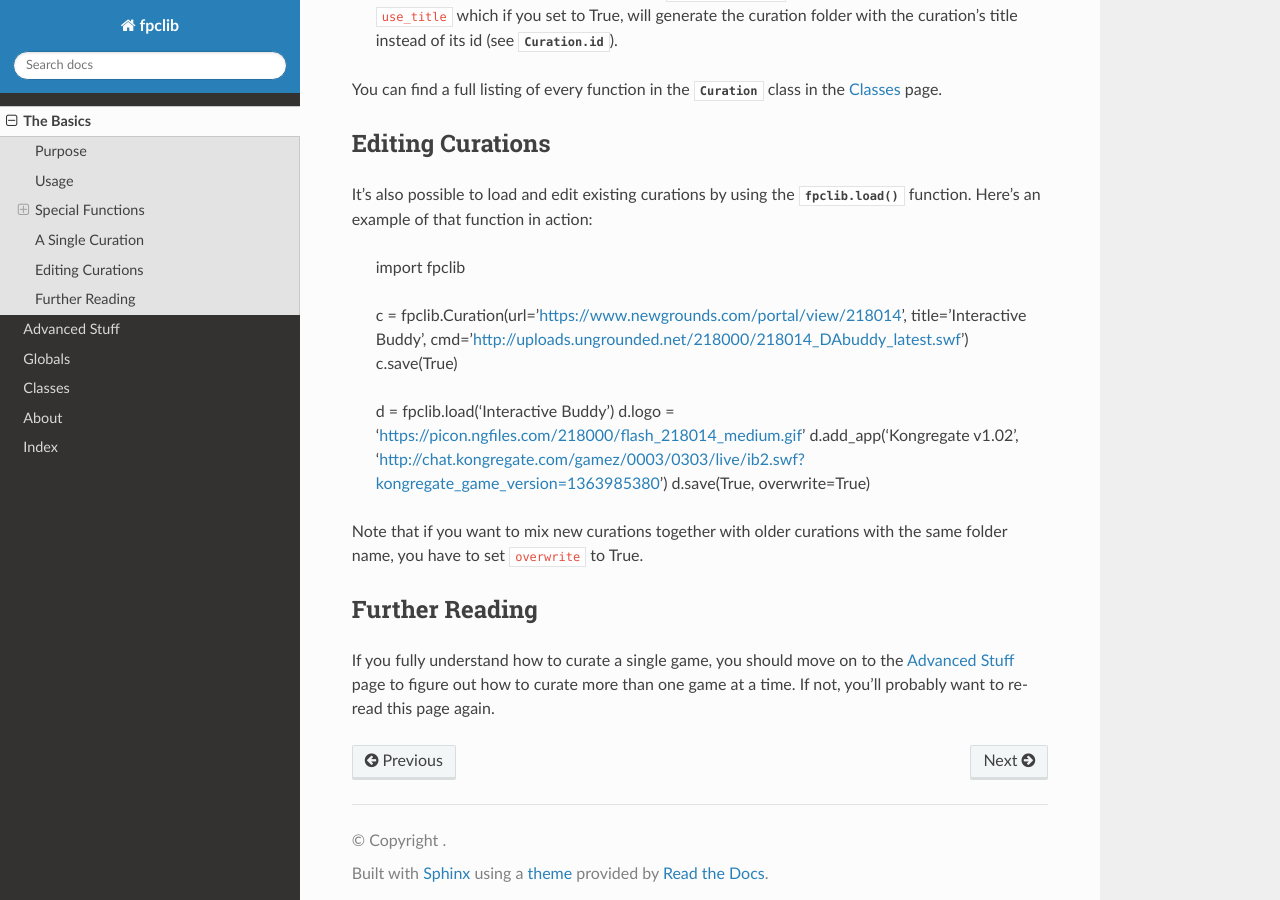
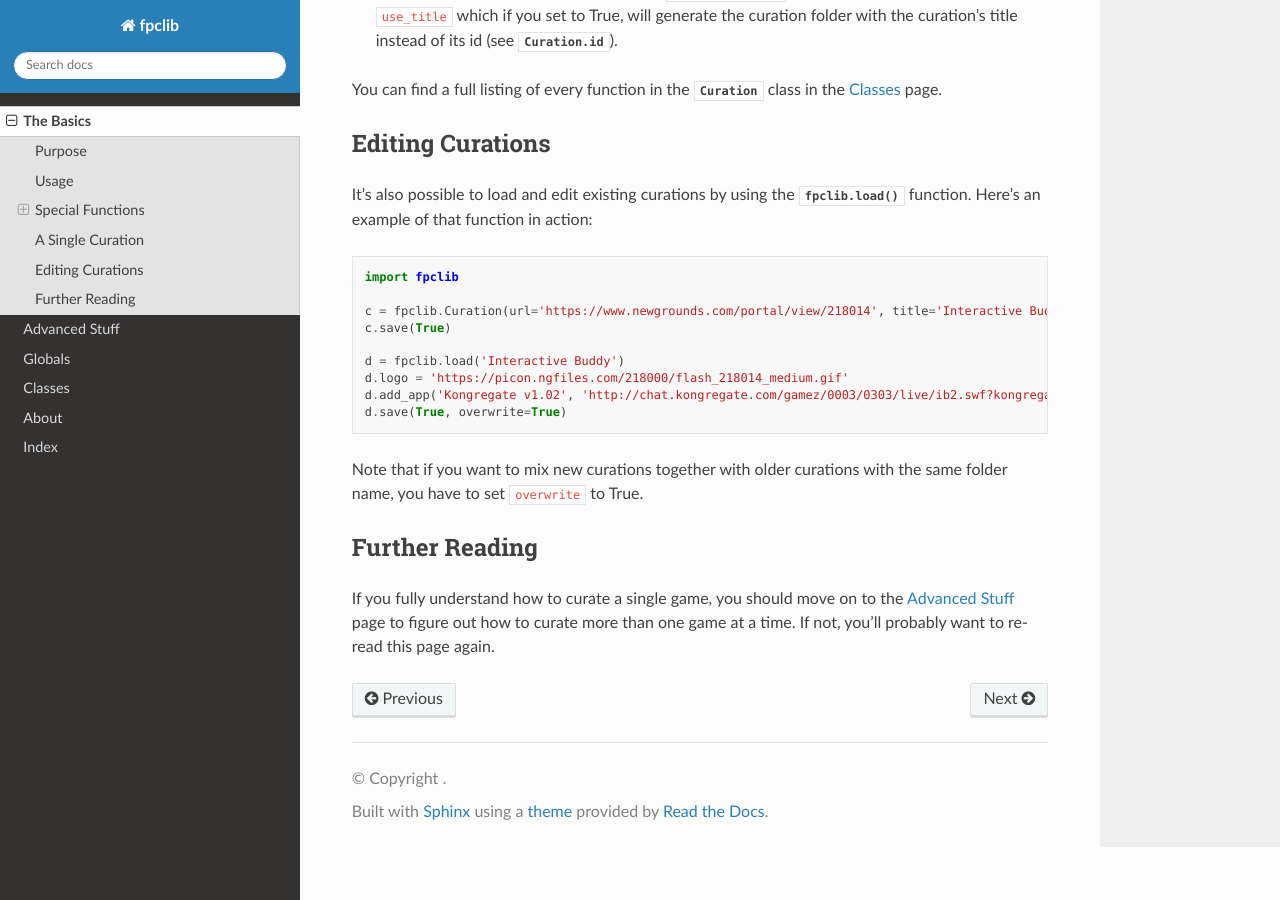
Before and after one commit to FlashpointProject/fpclib, a Sphinx documentation site: the page built from doc/source/basics.rst, in a window 1280 px wide and 900 px high, scrolled down 2679 px. Built offline with Sphinx 7.4.7 and the Read the Docs theme 2.0.0, drawn with Linux system fonts in a browser that asks for light colours.

```diff
--- a/doc/source/basics.rst
+++ b/doc/source/basics.rst
@@ -107,7 +107,7 @@ You can find a full listing of every function in the :class:`Curation` class in
 Editing Curations
 =================
 
-It's also possible to load and edit existing curations by using the :func:`fpclib.load()` function. Here's an example of that function in action:
+It's also possible to load and edit existing curations by using the :func:`fpclib.load()` function. Here's an example of that function in action::
 
     import fpclib
 
```
Also changed, not shown: 4 other files.
